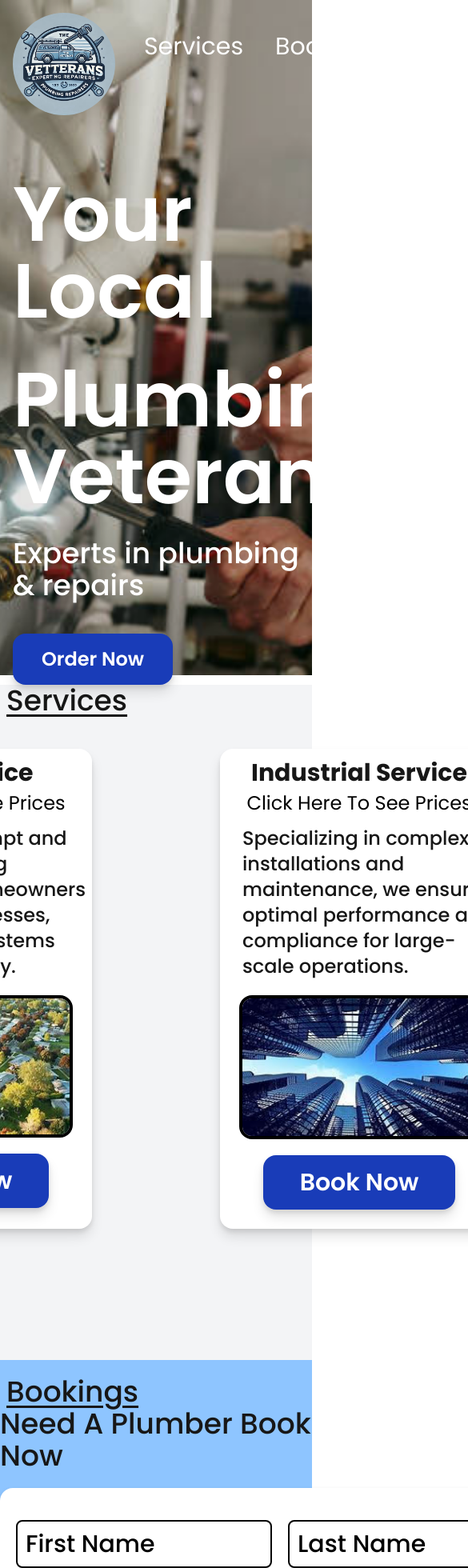
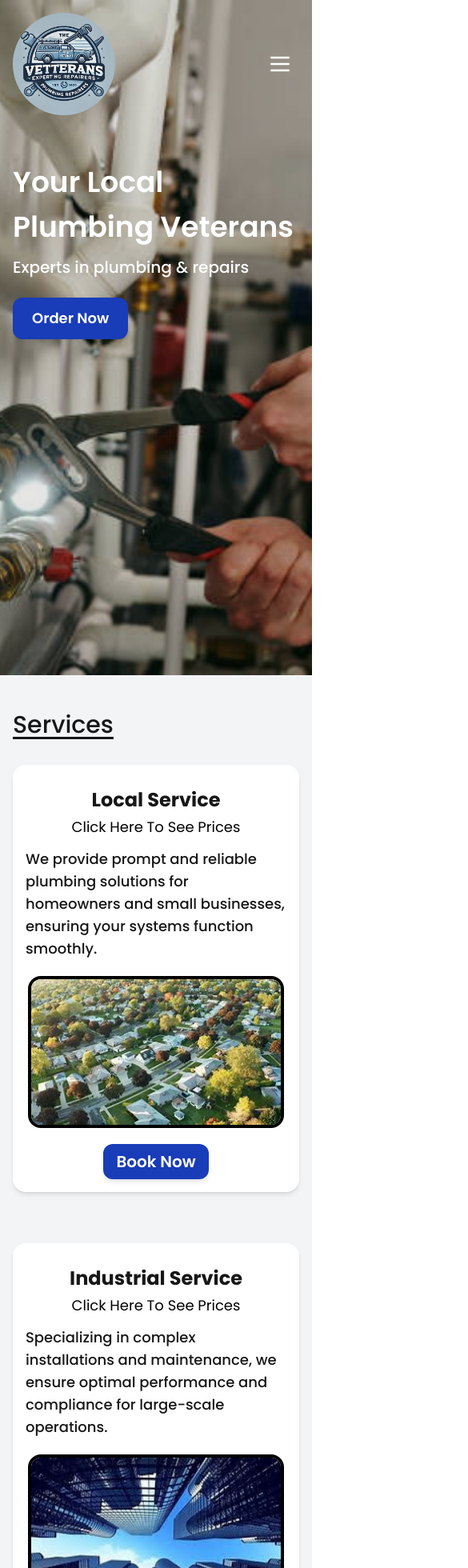
Before and after one commit to JamesonGray/TheVeteransExpertPlumbingRepairers, a Next.js app: page / in a window 390 px wide. Shown: the top 1960 px of the page at 80% size, 585 px wide, since content can reach past the window. Built offline with nearby package versions, Linux system fonts and the light colour scheme.

Commit message:
Updated changes

```diff
--- a/package.json
+++ b/package.json
@@ -12,7 +12,6 @@
     "next": "15.2.4",
     "react": "^19.0.0",
     "react-dom": "^19.0.0",
-    "react-hook-form": "^7.54.2",
     "react-icons": "^5.5.0"
   },
   "devDependencies": {
--- a/src/app/page.js
+++ b/src/app/page.js
@@ -39,19 +39,21 @@ export default function Home() {
   const [lastName, setLastName] = useState("")
   const [email, setEmail] = useState("")
   const [message, setMessage] = useState("")
+  const [isMenuOpen, setIsMenuOpen] = useState(false)
 
   const scrollToSection = (id) => {
     document.getElementById(id)?.scrollIntoView({ behavior: "smooth" });
+    setIsMenuOpen(false);
   };
 
   return (
     <>
       <div
-        className="relative w-full bg-cover h-screen bg-center bg-no-repeat"
+        className="relative w-full bg-cover min-h-screen bg-center bg-no-repeat"
         style={{ backgroundImage: "url('bg.jpg')" }}
       >
         <div className="w-full absolute inset-0 bg-black/10"></div>
-        <div className="relative z-10 flex ">
+        <div className="relative z-30 flex flex-wrap items-center">
           <Image
             alt="logo"
             src="/0.jpg"
@@ -59,85 +61,137 @@ export default function Home() {
             height={160}
             className="p-4 rounded-full"
           />
-          <ul className="flex justify-evenly mt-10 mr-13 ml-auto h-10">
+
+          {/* Mobile menu button */}
+          <button
+            className="md:hidden ml-auto mr-4 p-2 text-white"
+            onClick={() => setIsMenuOpen(!isMenuOpen)}
+          >
+            <svg xmlns="http://www.w3.org/2000/svg" fill="none" viewBox="0 0 24 24" stroke="currentColor" className="w-8 h-8">
+              <path strokeLinecap="round" strokeLinejoin="round" strokeWidth={2} d="M4 6h16M4 12h16M4 18h16" />
+            </svg>
+          </button>
+
+          {/* Mobile menu */}
+          <div className={`${isMenuOpen ? 'flex' : 'hidden'} md:hidden fixed top-24 right-0 left-0 bg-blue-800 flex-col w-full z-50`}>
+            <ul className="flex flex-col w-full">
+              <li
+                onClick={() => scrollToSection("services")}
+                className={`py-3 px-4 text-white font-bold ${poppinsMedium.className} text-xl hover:bg-blue-700 hover:cursor-pointer`}
+              >
+                Services
+              </li>
+              <li
+                onClick={() => scrollToSection("bookings")}
+                className={`py-3 px-4 text-white font-bold ${poppinsMedium.className} text-xl hover:bg-blue-700 hover:cursor-pointer`}
+              >
+                Bookings
+              </li>
+              <li
+                onClick={() => scrollToSection("pricing")}
+                className={`py-3 px-4 text-white font-bold ${poppinsMedium.className} text-xl hover:bg-blue-700 hover:cursor-pointer`}
+              >
+                Pricing
+              </li>
+              <li
+                onClick={() => scrollToSection("about us")}
+                className={`py-3 px-4 text-white font-bold ${poppinsMedium.className} text-xl hover:bg-blue-700 hover:cursor-pointer`}
+              >
+                About Us
+              </li>
+            </ul>
+            <button
+              onClick={() => scrollToSection("bookings")}
+              className={`m-4 bg-blue-600 p-3 rounded-xl shadow-md hover:bg-blue-500 text-white ${poppinsBold.className} text-xl`}
+            >
+              Order Now
+            </button>
+          </div>
+
+          {/* Desktop menu */}
+          <ul className="hidden md:flex justify-evenly mt-10 mr-13 ml-auto h-10">
             <li
               onClick={() => scrollToSection("services")}
-              className={`mx-5 text-white font-bold ${poppinsMedium.className} text-3xl hover:cursor-pointer`}
+              className={`mx-5 text-white font-bold ${poppinsMedium.className} text-lg lg:text-3xl hover:cursor-pointer`}
             >
               Services
             </li>
             <li
               onClick={() => scrollToSection("bookings")}
-              className={`mx-5 text-white font-bold ${poppinsMedium.className} text-3xl hover:cursor-pointer`}
+              className={`mx-5 text-white font-bold ${poppinsMedium.className} text-lg lg:text-3xl hover:cursor-pointer`}
             >
               Bookings
             </li>
             <li
               onClick={() => scrollToSection("pricing")}
-              className={`mx-5 text-white font-bold ${poppinsMedium.className} text-3xl hover:cursor-pointer`}
+              className={`mx-5 text-white font-bold ${poppinsMedium.className} text-lg lg:text-3xl hover:cursor-pointer`}
             >
               Pricing
             </li>
             <li
               onClick={() => scrollToSection("about us")}
-              className={`mx-5 text-white font-bold ${poppinsMedium.className} text-3xl hover:cursor-pointer`}
+              className={`mx-5 text-white font-bold ${poppinsMedium.className} text-lg lg:text-3xl hover:cursor-pointer`}
             >
               About Us
             </li>
           </ul>
           <button
             onClick={() => scrollToSection("bookings")}
-            className={`mt-6 mr-10 bg-blue-800 h-16 w-50 rounded-2xl shadow-[0_10px_15px_rgba(0,0,0,0.1),0_4px_6px_rgba(0,0,0,0.1)] hover:bg-blue-700 text-white ${poppinsBold.className} text-white text-2xl`}
+            className={`hidden md:block mt-6 mr-4 lg:mr-10 bg-blue-800 py-2 px-4 lg:h-16 lg:w-50 rounded-xl lg:rounded-2xl shadow-md hover:bg-blue-700 text-white ${poppinsBold.className} text-lg lg:text-2xl`}
           >
             Order Now
           </button>
         </div>
-        <div className="relative mt-15 z-10">
-          <h1 id="sign" className={`slide-in ml-4 text-white text-8xl ${poppinsBold.className}`}>
+
+        {/* Add a div that pushes content down when menu is open on mobile */}
+        <div className={`${isMenuOpen ? 'h-64' : 'h-0'} md:h-0 transition-all duration-300 relative z-20`}></div>
+
+        <div className="w-full relative z-10 p-4 mt-8 md:mt-15">
+          <h1 id="sign" className={`slide-in text-white text-4xl sm:text-5xl md:text-6xl lg:text-8xl ${poppinsBold.className}`}>
             Your Local
           </h1>
           <h1
-            id="sign" className={`slide-in mt-10 ml-4 text-white text-8xl ${poppinsBold.className}`}
+            id="sign" className={`slide-in mt-4 md:mt-10 text-white text-4xl sm:text-5xl md:text-6xl lg:text-8xl ${poppinsBold.className}`}
           >
             Plumbing Veterans
           </h1>
           <p
             id="sign"
-            className={`slide-in ml-4 mt-7 text-white text-4xl ${poppinsSemiBold.className}`}
+            className={`slide-in mt-4 md:mt-7 text-white text-xl md:text-2xl lg:text-4xl ${poppinsSemiBold.className}`}
           >
             Experts in plumbing & repairs
           </p>
           <button
             onClick={() => scrollToSection("bookings")}
-            className={`mt-10 ml-4 bg-blue-800 h-16 w-50 rounded-2xl shadow-[0_10px_15px_rgba(0,0,0,0.1),0_4px_6px_rgba(0,0,0,0.1)] hover:bg-blue-700 text-white ${poppinsBold.className} text-white text-2xl`}
+            className={`mt-6 md:mt-10 bg-blue-800 py-3 px-6 md:h-16 md:w-50 rounded-xl md:rounded-2xl shadow-md hover:bg-blue-700 text-white ${poppinsBold.className} text-lg md:text-2xl`}
           >
             Order Now
           </button>
         </div>
       </div>
 
-      <section id="services" className="bg-gray-100 w-screen h-screen">
+      <section id="services" className="bg-gray-100 w-full min-h-screen py-8 px-4">
         <h1
-          className={`mt-3 ml-2 text-4xl ${poppinsSemiBold.className} underline decoration-3 underline-offset-5`}
+          className={`mt-3 text-3xl md:text-4xl ${poppinsSemiBold.className} underline decoration-3 underline-offset-5`}
         >
           Services
         </h1>
-        <div className="flex justify-center items-center gap-40 mt-10">
-          <div className="appear-animation bg-white flex flex-col items-center rounded-2xl h-150 w-100 shadow-[0_10px_15px_rgba(0,0,0,0.1),0_4px_6px_rgba(0,0,0,0.1)]">
+        <div className="flex flex-col md:flex-row justify-center items-center gap-8 md:gap-10 lg:gap-40 mt-8">
+          <div className="appear-animation bg-white flex flex-col items-center rounded-2xl p-4 w-full max-w-md shadow-md">
             <h1
-              className={`mt-3 text-3xl ${poppinsExtraBold.className}`}
+              className={`mt-3 text-2xl md:text-3xl ${poppinsExtraBold.className}`}
             >
               Local Service
             </h1>
             <p
               id="priceClick"
               onClick={() => scrollToSection("pricing")}
-              className={`mt-1 text-2xl hover:cursor-pointer ${poppinsMedium.className}`}
+              className={`mt-1 text-lg md:text-2xl hover:cursor-pointer ${poppinsMedium.className}`}
             >
               Click Here To See Prices
             </p>
             <p
-              className={`w-80 mr-auto ml-7 text-2xl mt-3 mb-5 ${poppinsSemiBold.className}`}
+              className={`w-full md:w-80 md:ml-7 text-lg md:text-2xl mt-3 mb-5 ${poppinsSemiBold.className}`}
             >
               We provide prompt and reliable plumbing solutions for homeowners
               and small businesses, ensuring your systems function smoothly.
@@ -147,30 +201,30 @@ export default function Home() {
               src="/unnamed.jpg"
               width={300}
               height={300}
-              className="border-4 border-black rounded-2xl"
+              className="border-4 border-black rounded-2xl w-full max-w-xs"
             />
             <button
               onClick={() => scrollToSection("bookings")}
-              className={`mt-5 bg-blue-800 h-17 w-60 rounded-2xl shadow-[0_10px_15px_rgba(0,0,0,0.1),0_4px_6px_rgba(0,0,0,0.1)] hover:bg-blue-700 text-white ${poppinsBold.className} text-white text-3xl`}
+              className={`mt-5 bg-blue-800 py-2 px-4 md:h-17 md:w-60 rounded-xl md:rounded-2xl shadow-md hover:bg-blue-700 text-white ${poppinsBold.className} text-xl md:text-3xl`}
             >
               Book Now
             </button>
           </div>
-          <div className="appear-animation bg-white flex flex-col items-center rounded-2xl h-150 w-100 shadow-[0_10px_15px_rgba(0,0,0,0.1),0_4px_6px_rgba(0,0,0,0.1)]">
+          <div className="appear-animation bg-white flex flex-col items-center rounded-2xl p-4 w-full max-w-md shadow-md mt-8 md:mt-0">
             <h1
-              className={`mt-3 text-3xl ${poppinsExtraBold.className}`}
+              className={`mt-3 text-2xl md:text-3xl ${poppinsExtraBold.className}`}
             >
               Industrial Service
             </h1>
             <p
               id="priceClick"
               onClick={() => scrollToSection("pricing")}
-              className={`mt-1 text-2xl hover:cursor-pointer ${poppinsMedium.className}`}
+              className={`mt-1 text-lg md:text-2xl hover:cursor-pointer ${poppinsMedium.className}`}
             >
               Click Here To See Prices
             </p>
             <p
-              className={`w-80 mr-auto ml-7 text-2xl mt-3 mb-5 ${poppinsSemiBold.className}`}
+              className={`w-full md:w-80 md:ml-7 text-lg md:text-2xl mt-3 mb-5 ${poppinsSemiBold.className}`}
             >
               Specializing in complex installations and maintenance, we ensure
               optimal performance and compliance for large-scale operations.
@@ -180,11 +234,11 @@ export default function Home() {
               src="/city.jpg"
               width={300}
               height={200}
-              className="h-45 border-4 border-black rounded-2xl"
+              className="h-auto w-full max-w-xs border-4 border-black rounded-2xl"
             />
             <button
               onClick={() => scrollToSection("bookings")}
-              className={`mt-5 bg-blue-800 h-17 w-60 rounded-2xl shadow-[0_10px_15px_rgba(0,0,0,0.1),0_4px_6px_rgba(0,0,0,0.1)] hover:bg-blue-700 text-white ${poppinsBold.className} text-white text-3xl`}
+              className={`mt-5 bg-blue-800 py-2 px-4 md:h-17 md:w-60 rounded-xl md:rounded-2xl shadow-md hover:bg-blue-700 text-white ${poppinsBold.className} text-xl md:text-3xl`}
             >
               Book Now
             </button>
@@ -192,112 +246,112 @@ export default function Home() {
         </div>
       </section>
 
-      <section id="bookings" className="bg-blue-300 w-screen h-screen">
+      <section id="bookings" className="bg-blue-300 w-full min-h-screen py-8 px-4">
         <h1
-          className={`pt-5 ml-2 text-4xl ${poppinsSemiBold.className} underline decoration-3 underline-offset-5`}
+          className={`text-3xl md:text-4xl ${poppinsSemiBold.className} underline decoration-3 underline-offset-5`}
         >
           Bookings
         </h1>
-        <div className="flex justify-center items-center">
-          <h1 className={` text-4xl ${poppinsSemiBold.className}`}>
+        <div className="flex justify-center items-center mt-4">
+          <h1 className={`text-2xl md:text-4xl text-center ${poppinsSemiBold.className}`}>
             Need A Plumber Book Now
           </h1>
         </div>
-        <div  className="bg-white mx-auto mt-5 flex flex-col rounded-2xl h-150 w-180 shadow-[0_10px_15px_rgba(0,0,0,0.1),0_4px_6px_rgba(0,0,0,0.1)]">
-          <div>
+        <div className="bg-white mx-auto mt-5 flex flex-col rounded-2xl p-4 w-full max-w-3xl shadow-md">
+          <div className="flex flex-col md:flex-row gap-4">
             <input
               placeholder="First Name"
               required
               onChange={(e) => setName(e.target.value)}
-              className={`ml-5 mt-10 w-80 h-15 ${poppinsSemiBold.className} text-3xl text-black border-2 indent-2.5 placeholder-black border-black rounded-lg`}
+              className={`w-full md:w-80 p-3 ${poppinsSemiBold.className} text-xl md:text-3xl text-black border-2 indent-2.5 placeholder-black border-black rounded-lg`}
             />
             <input
               placeholder="Last Name"
               required
               onChange={(e) => setLastName(e.target.value)}
-              className={`ml-5 mt-10 w-80 h-15 ${poppinsSemiBold.className} text-3xl text-black indent-2.5 placeholder-black border-2 border-black rounded-lg`}
+              className={`w-full md:w-80 mt-4 md:mt-0 p-3 ${poppinsSemiBold.className} text-xl md:text-3xl text-black indent-2.5 placeholder-black border-2 border-black rounded-lg`}
             />
           </div>
           <input
-            className={`ml-5 mt-5 w-165 h-15 ${poppinsSemiBold.className} text-3xl text-black indent-2.5 placeholder-black border-2 border-black rounded-lg`}
+            className={`mt-4 w-full p-3 ${poppinsSemiBold.className} text-xl md:text-3xl text-black indent-2.5 placeholder-black border-2 border-black rounded-lg`}
             placeholder="Email"
             onChange={(e) => setEmail(e.target.value)}
             required
           />
-          <input
-            className={`pb-50 ml-5 mt-5 w-165 h-65 ${poppinsSemiBold.className} text-3xl text-black indent-2.5 placeholder-black border-2 border-black rounded-lg placeholder:mb-auto`}
+          <textarea
+            className={`mt-4 w-full h-40 md:h-65 p-3 ${poppinsSemiBold.className} text-xl md:text-3xl text-black indent-2.5 placeholder-black border-2 border-black rounded-lg placeholder:mb-auto`}
             placeholder="Message"
             onChange={(e) => setMessage(e.target.value)}
             required
           />
           <a className="flex items-center justify-center" href={`mailto:theveteransexpertplumbingrepai@gmail.com?subject=New request From ${name} ${lastName}&body=${message}        ${email}`}>
-            <button className={`mt-5 bg-blue-800 h-17 w-60 rounded-2xl shadow-[0_10px_15px_rgba(0,0,0,0.1),0_4px_6px_rgba(0,0,0,0.1)] hover:bg-blue-700 text-white ${poppinsBold.className} text-white text-3xl`}>
+            <button className={`mt-5 bg-blue-800 py-3 px-6 md:h-17 md:w-60 rounded-xl md:rounded-2xl shadow-md hover:bg-blue-700 text-white ${poppinsBold.className} text-xl md:text-3xl`}>
               Send Email
             </button>
           </a>
         </div>
       </section>
 
-      <section id="pricing" className="bg-gray-100 w-screen h-screen">
+      <section id="pricing" className="bg-gray-100 w-full min-h-screen py-8 px-4">
         <h1
-          className={`pt-5 ml-2 text-4xl ${poppinsSemiBold.className} underline decoration-3 underline-offset-10`}
+          className={`text-3xl md:text-4xl ${poppinsSemiBold.className} underline decoration-3 underline-offset-5 md:underline-offset-10`}
         >
           Pricing
         </h1>
-        <div className="grid grid-cols-3 gap-4">
-          <div className="appear-animation mt-5 ml-5 flex items-center flex-col w-100 h-75 bg-white rounded-lg shadow-[0_10px_15px_rgba(0,0,0,0.1),0_4px_6px_rgba(0,0,0,0.1)]">
-            <h1 className={`mt-3 text-3xl ${poppinsBold.className}`}>Pipe Leakage Repairing</h1>
-            <p className={`text-2xl mt-1 mb-1 ${poppinsMedium.className}`}>Price £150 - £175</p>
-            <Image alt="" src="/pipeLeakage.jpg" height={300} width={300} className="border-6 border-black rounded-lg"/>
+        <div className="grid grid-cols-1 sm:grid-cols-2 lg:grid-cols-3 gap-6 mt-6">
+          <div className="appear-animation flex items-center flex-col w-full bg-white rounded-lg p-4 shadow-md">
+            <h1 className={`mt-2 text-xl md:text-3xl text-center ${poppinsBold.className}`}>Pipe Leakage Repairing</h1>
+            <p className={`text-lg md:text-2xl mt-1 mb-1 ${poppinsMedium.className}`}>Price £150 - £175</p>
+            <Image alt="" src="/pipeLeakage.jpg" height={300} width={300} className="w-full max-w-xs border-4 border-black rounded-lg"/>
           </div>
-          <div className="appear-animation mt-5 ml-5 flex items-center flex-col w-100 h-75 bg-white rounded-lg shadow-[0_10px_15px_rgba(0,0,0,0.1),0_4px_6px_rgba(0,0,0,0.1)]">
-            <h1 className={`mt-3 text-3xl ${poppinsBold.className}`}>Local Expert Service</h1>
-            <p className={`text-2xl mt-1 mb-1 ${poppinsMedium.className}`}>Price £175 - £350</p>
-            <Image alt="" src="/download.jpg" height={300} width={300} className="h-51 border-6 border-black rounded-lg"/>
+          <div className="appear-animation flex items-center flex-col w-full bg-white rounded-lg p-4 shadow-md">
+            <h1 className={`mt-2 text-xl md:text-3xl text-center ${poppinsBold.className}`}>Local Expert Service</h1>
+            <p className={`text-lg md:text-2xl mt-1 mb-1 ${poppinsMedium.className}`}>Price £175 - £350</p>
+            <Image alt="" src="/download.jpg" height={300} width={300} className="w-full max-w-xs border-4 border-black rounded-lg"/>
           </div>
-          <div className="appear-animation mt-5 ml-5 flex items-center flex-col w-100 h-75 bg-white rounded-lg shadow-[0_10px_15px_rgba(0,0,0,0.1),0_4px_6px_rgba(0,0,0,0.1)]">
-            <h1 className={`mt-3 text-3xl ${poppinsBold.className}`}>Shower Repairing</h1>
-            <p className={`text-2xl mt-1 mb-1 ${poppinsMedium.className}`}>Price £125 - £150</p>
-            <Image alt="" src="/showerReapiring.jpg" height={300} width={300} className="h-51 mb-2 border-6 border-black rounded-lg"/>
+          <div className="appear-animation flex items-center flex-col w-full bg-white rounded-lg p-4 shadow-md">
+            <h1 className={`mt-2 text-xl md:text-3xl text-center ${poppinsBold.className}`}>Shower Repairing</h1>
+            <p className={`text-lg md:text-2xl mt-1 mb-1 ${poppinsMedium.className}`}>Price £125 - £150</p>
+            <Image alt="" src="/showerReapiring.jpg" height={300} width={300} className="w-full max-w-xs border-4 border-black rounded-lg"/>
           </div>
-          <div className="appear-animation mt-5 ml-5 flex items-center flex-col w-100 h-75 bg-white rounded-lg shadow-[0_10px_15px_rgba(0,0,0,0.1),0_4px_6px_rgba(0,0,0,0.1)]">
-            <h1 className={`mt-3 text-[1.6rem] ${poppinsBold.className}`}>Bathroom and Kitchen Sink</h1>
-            <p className={`text-2xl mb-1 ${poppinsMedium.className}`}>Price £100 - £155</p>
-            <Image alt="" src="/sinkReapir.jpg" height={300} width={300} className="border-6 border-black rounded-lg"/>
+          <div className="appear-animation flex items-center flex-col w-full bg-white rounded-lg p-4 shadow-md">
+            <h1 className={`mt-2 text-xl md:text-[1.6rem] text-center ${poppinsBold.className}`}>Bathroom and Kitchen Sink</h1>
+            <p className={`text-lg md:text-2xl mb-1 ${poppinsMedium.className}`}>Price £100 - £155</p>
+            <Image alt="" src="/sinkReapir.jpg" height={300} width={300} className="w-full max-w-xs border-4 border-black rounded-lg"/>
           </div>
-          <div className="appear-animation mt-5 ml-5 flex items-center flex-col w-100 h-75 bg-white rounded-lg shadow-[0_10px_15px_rgba(0,0,0,0.1),0_4px_6px_rgba(0,0,0,0.1)]">
-            <h1 className={`mt-3 text-3xl ${poppinsBold.className}`}>Industrial Service</h1>
-            <p className={`text-2xl mt-1 mb-1 ${poppinsMedium.className}`}>Price £250 - £600</p>
-            <Image alt="" src="/OIP.jpg" height={300} width={300} className="border-6 border-black rounded-lg"/>
+          <div className="appear-animation flex items-center flex-col w-full bg-white rounded-lg p-4 shadow-md">
+            <h1 className={`mt-2 text-xl md:text-3xl text-center ${poppinsBold.className}`}>Industrial Service</h1>
+            <p className={`text-lg md:text-2xl mt-1 mb-1 ${poppinsMedium.className}`}>Price £250 - £600</p>
+            <Image alt="" src="/OIP.jpg" height={300} width={300} className="w-full max-w-xs border-4 border-black rounded-lg"/>
           </div>
-          <div className="appear-animation mt-5 ml-5 flex items-center flex-col w-100 h-75 bg-white rounded-lg shadow-[0_10px_15px_rgba(0,0,0,0.1),0_4px_6px_rgba(0,0,0,0.1)]">
-            <h1 className={`mt-3 text-3xl ${poppinsBold.className}`}>Tap, Heater and Radiator</h1>
-            <p className={`text-2xl mt-1 mb-1 ${poppinsMedium.className}`}>Price £150 - £175</p>
-            <Image alt="" src="/heaterRepair.jpg" height={300} width={300} className="border-6 border-black rounded-lg"/>
+          <div className="appear-animation flex items-center flex-col w-full bg-white rounded-lg p-4 shadow-md">
+            <h1 className={`mt-2 text-xl md:text-3xl text-center ${poppinsBold.className}`}>Tap, Heater and Radiator</h1>
+            <p className={`text-lg md:text-2xl mt-1 mb-1 ${poppinsMedium.className}`}>Price £150 - £175</p>
+            <Image alt="" src="/heaterRepair.jpg" height={300} width={300} className="w-full max-w-xs border-4 border-black rounded-lg"/>
           </div>
         </div>
       </section>
 
       <section
         id="about us"
-        className="relative w-screen bg-cover h-screen bg-center bg-no-repeat"
+        className="relative w-full bg-cover min-h-screen bg-center bg-no-repeat py-8 px-4"
         style={{ backgroundImage: "url('aboutBg.jpg')" }}
       >
         <h1
-          className={`pt-5 mt-3 ml-2 text-4xl ${poppinsSemiBold.className} underline decoration-3 underline-offset-5`}
+          className={`text-3xl md:text-4xl ${poppinsSemiBold.className} underline decoration-3 underline-offset-5`}
         >
           About Us
         </h1>
-        <div className="relative z-10">
-          <div className="slide-in2 mt-15 ml-5 w-200 h-80 bg-white rounded-lg shadow-[0_10px_15px_rgba(0,0,0,0.1),0_4px_6px_rgba(0,0,0,0.1)]">
-            <h1 className={`ml-3 pt-1 text-3xl ${poppinsSemiBold.className}`}>Contacts</h1>
-            <p className={`ml-3 mt-6 text-3xl ${poppinsMedium.className}`}>Facebook: The Veterans Expert Plumbing Repairs</p>
-            <FaFacebook className="m-3 text-blue-600 w-17 h-17" />
-            <p className={`ml-3 mt-3 text-3xl ${poppinsMedium.className}`}>WhatsApp: +447788220710</p>
-            <FaWhatsapp className="ml-3 text-green-600 w-19 h-19" />
+        <div className="relative z-10 mt-8">
+          <div className="slide-in2 w-full max-w-3xl mx-auto bg-white rounded-lg p-4 shadow-md">
+            <h1 className={`text-2xl md:text-3xl ${poppinsSemiBold.className}`}>Contacts</h1>
+            <p className={`mt-4 text-xl md:text-3xl ${poppinsMedium.className}`}>Facebook: The Veterans Expert Plumbing Repairs</p>
+            <FaFacebook className="m-3 text-blue-600 w-10 h-10 md:w-17 md:h-17" />
+            <p className={`mt-3 text-xl md:text-3xl ${poppinsMedium.className}`}>WhatsApp: +447788220710</p>
+            <FaWhatsapp className="m-3 text-green-600 w-10 h-10 md:w-19 md:h-19" />
           </div>
-          <div className="slide-in2 mt-7 ml-7 w-200 h-60 flex justify-center items-center bg-white rounded-lg shadow-[0_10px_15px_rgba(0,0,0,0.1),0_4px_6px_rgba(0,0,0,0.1)]">
-            <h1 className={`ml-2 text-4xl leading-13 ${poppinsMedium.className}`}>The Veterans Expert Plumbing Repairs are a well trusted plumbing company if you need plumbing The Veterans Expert Plumbing Repairs is the go to.</h1>
+          <div className="slide-in2 mt-6 w-full max-w-3xl mx-auto bg-white rounded-lg p-4 shadow-md">
+            <h1 className={`text-xl md:text-4xl text-center ${poppinsMedium.className}`}>The Veterans Expert Plumbing Repairs are a well trusted plumbing company if you need plumbing The Veterans Expert Plumbing Repairs is the go to.</h1>
           </div>
         </div>
       </section>
```
